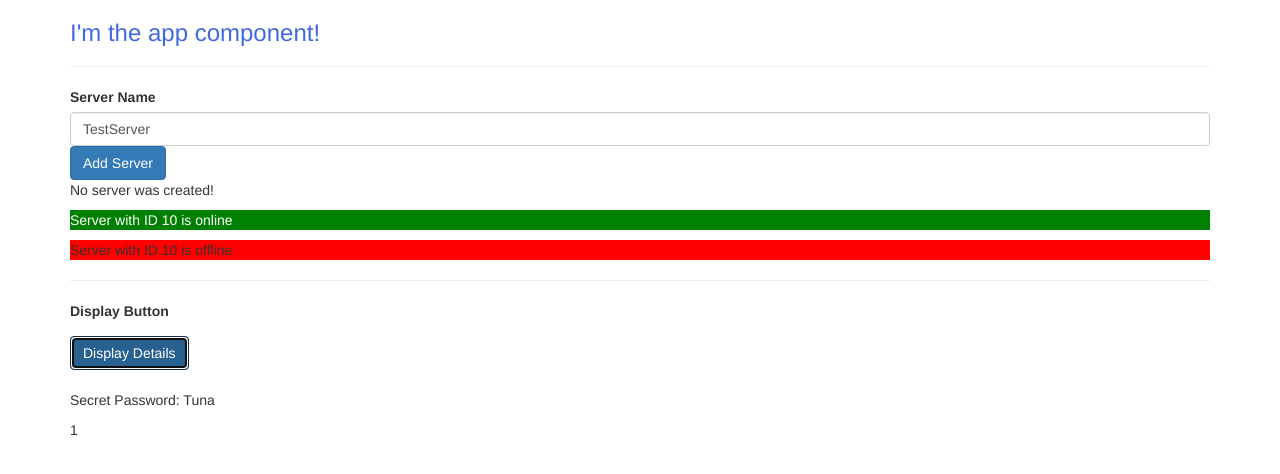
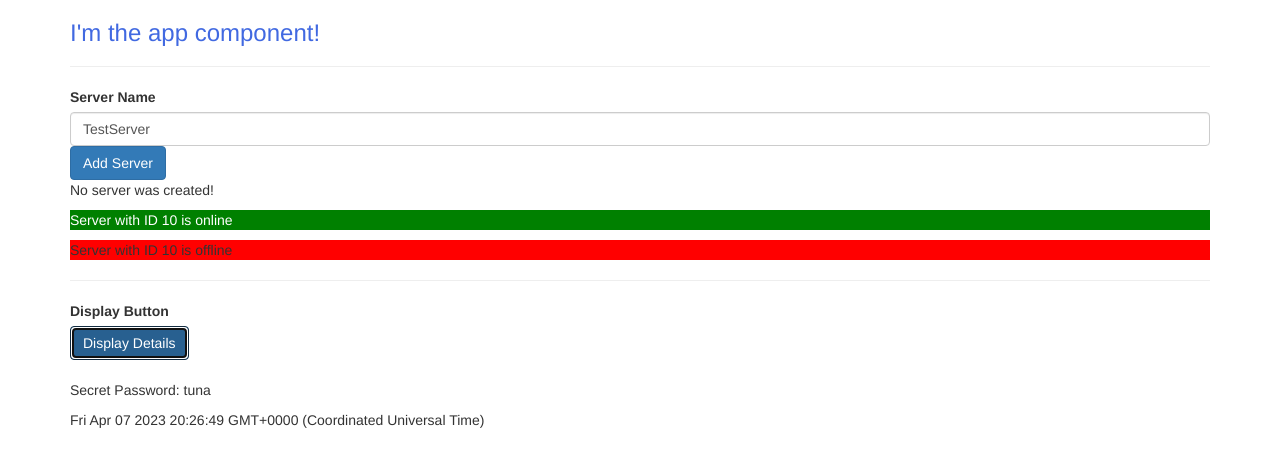
Before and after one commit to napoligab/udemy-ng, an Angular app: page / in a window 1280 px wide. Both pictures are taken after a click on the button "Display Details". Shown: the top 474 px of the page. Built offline with nearby package versions, Linux system fonts and the light colour scheme.

Commit message:
Assignment bonus

```diff
--- a/src/app/display-details/display-details.component.css
+++ b/src/app/display-details/display-details.component.css
@@ -1,6 +1,5 @@
-.second {
-    position: relative;
-    margin-top: 10px
+.white-text {
+    color: white;
 }
 
 .white-text {
--- a/src/app/display-details/display-details.component.html
+++ b/src/app/display-details/display-details.component.html
@@ -1,9 +1,9 @@
 <label>Display Button</label>
-<div class="second"><button class="btn btn-primary" (click)="onToggleDetails()">Display Details</button></div>
+<div><button class="btn btn-primary" (click)="onToggleDetails()">Display Details</button></div>
 <br>
-<p *ngIf="showSecret">Secret Password: Tuna</p>
+<p *ngIf="showSecret">Secret Password: tuna</p>
 <div
-    *ngFor="let logItem of log"
-    [ngStyle]="{backgroundColor: logItem >= 5 ? 'blue' : transparent}"
-    [ngClass]="{'white-text': logItem >= 5}"
-    >{{ logItem }}</div>
+    *ngFor="let item of log; let i = index"
+    [ngStyle]="{backgroundColor: i >= 5 ? 'blue' : 'transparent'}"
+    [ngClass]="{'white-text': i >= 5}"
+    > {{ item }} </div>
--- a/src/app/display-details/display-details.component.ts
+++ b/src/app/display-details/display-details.component.ts
@@ -8,13 +8,13 @@ import { Component, OnInit } from '@angular/core';
 export class DisplayDetailsComponent {
 
   showSecret: boolean = false;
-  log = [];
+  log = []
 
   constructor() { }
 
   onToggleDetails () {
     this.showSecret = !this.showSecret;
-    this.log.push(this.log.length +1);
+    this.log.push(new Date());
   }
 
 }
```
